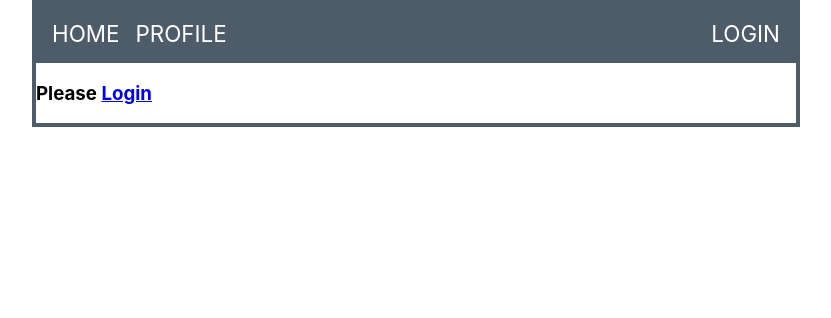
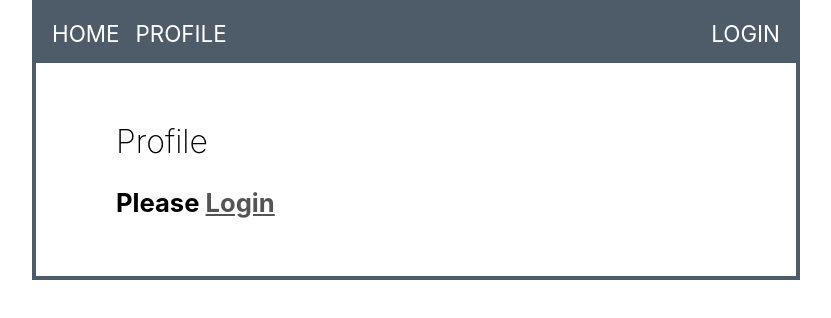
Before and after one commit to mhoumann87/space-finder-frontend, a React (Create React App) app: page /profile in a window 1280 px wide. Shown: the top 318 px of the page, without its empty margins (224-1055 px from the left). Built offline with nearby package versions, Linux system fonts and the light colour scheme.

Commit message:
Add functionallity for profile page, and styles

```diff
--- /dev/null
+++ b/src/components/Profile.css
@@ -0,0 +1,42 @@
+.profile-main {
+  padding: 2em 5em;
+}
+
+.profile-main h2 {
+  font-size: 2rem;
+  font-weight: 200;
+}
+
+.profile-main h3 {
+  font-size: 1.6rem;
+}
+
+.profile-main a {
+  color: rgb(85, 84, 84);
+}
+
+.profile-main a:hover,
+.profile-main a:focus {
+  opacity: 0.7;
+}
+
+table {
+  font-size: 1.4rem;
+  border-collapse: collapse;
+  border: 2px solid #333;
+}
+
+th,
+td {
+  padding: 0.5em;
+  border: 2px solid #333;
+}
+
+th {
+  background-color: #333;
+  color: #fff;
+}
+
+tr:nth-child(even) {
+  background-color: rgb(180, 178, 178);
+}
--- a/src/components/Profile.tsx
+++ b/src/components/Profile.tsx
@@ -2,6 +2,8 @@
 import { Link } from 'react-router-dom';
 import { User, UserAttribute } from '../model/User';
 import { AuthService } from '../services/AuthService';
+
+import './Profile.css';
 
 interface ProfileState {
   userAttributes: UserAttribute[];
@@ -42,6 +44,10 @@
 
     return (
       <table>
+        <tr>
+          <th>Information about {this.props.user!.userName}</th>
+          <th></th>
+        </tr>
         <tbody>{rows}</tbody>
       </table>
     );
@@ -49,10 +55,11 @@
 
   render() {
     return (
-      <div>
+      <div className='profile-main'>
+        <h2>Profile</h2>
         {this.props.user ? (
           <div>
-            <h3>Welcome {this.props.user.userName}</h3>
+            <h3>Welcome back {this.props.user.userName}</h3>
             <p>Here are your information:</p>
             {this.renderUserAttributes()}
           </div>
--- a/src/index.css
+++ b/src/index.css
@@ -14,6 +14,10 @@
 code {
   font-family: source-code-pro, Menlo, Monaco, Consolas, 'Courier New',
     monospace;
+}
+
+a {
+  transition: 200ms ease-in-out;
 }
 
 .wrapper {
```
